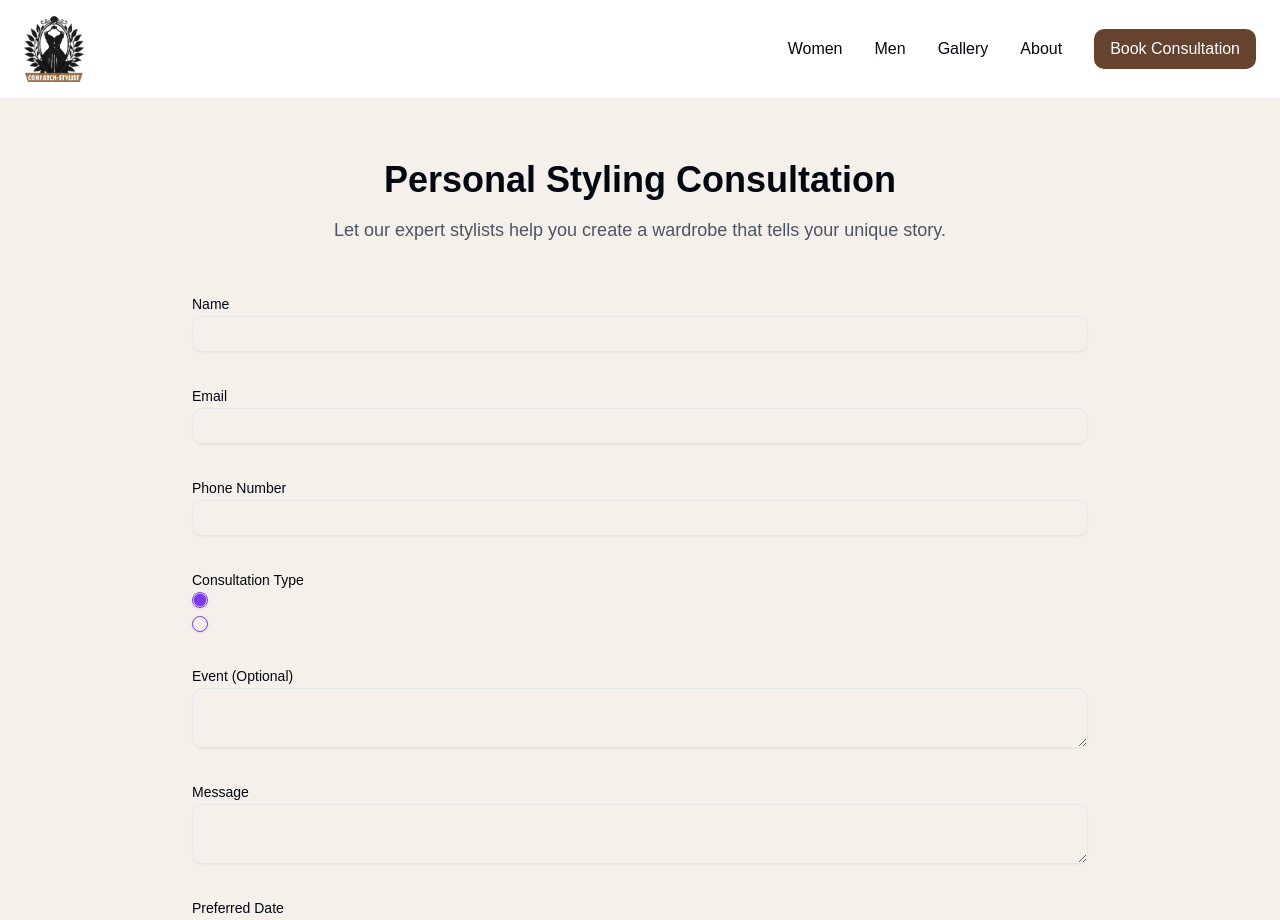
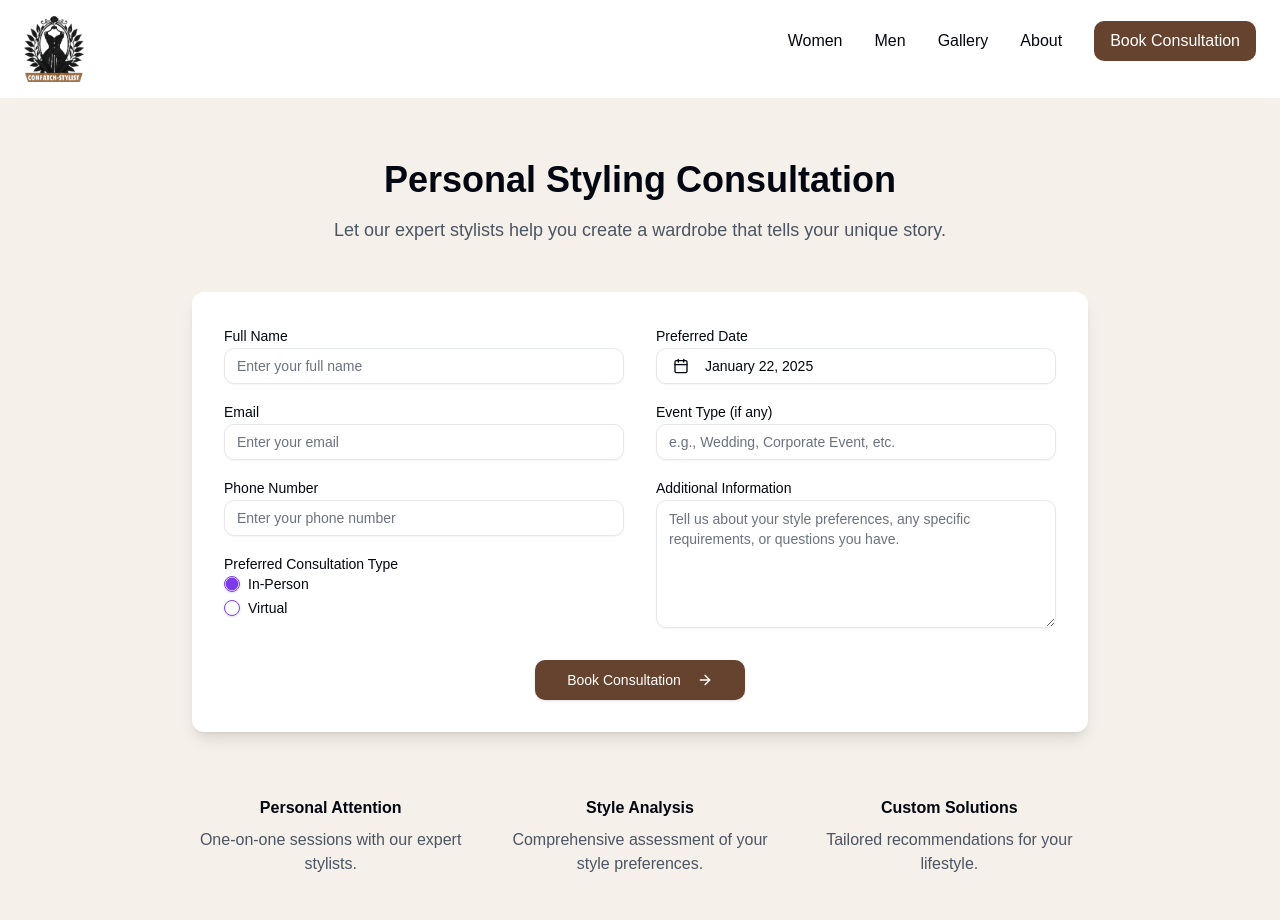
Before and after one commit to GeoffreyPaul3/confatch-stylist, a Next.js app: page /consultation in a window 1280 px wide. Shown: the top 920 px of the page. Built offline with nearby package versions, Linux system fonts and the light colour scheme.

Commit message:
Add react-calendar dependency and update Header component styles

```diff
--- a/app/consultation/page.tsx
+++ b/app/consultation/page.tsx
@@ -1,30 +1,31 @@
-"use client";
+"use client"
 
-import { useState } from "react";
-import { Calendar } from "@/components/ui/calendar";  // Ensure this is using DayPicker or similar
-import { Button } from "@/components/ui/button";
-import { Input } from "@/components/ui/input";
-import { Label } from "@/components/ui/label";
-import { Textarea } from "@/components/ui/textarea";
-import { RadioGroup, RadioGroupItem } from "@/components/ui/radio-group";
-import { CalendarIcon } from "lucide-react"; // Removed ArrowRight since it was not being used
-import { Popover, PopoverContent, PopoverTrigger } from "@/components/ui/popover";
+import { useState } from "react"
+import { Button } from "@/components/ui/button"
+import { Input } from "@/components/ui/input"
+import { Label } from "@/components/ui/label"
+import { Textarea } from "@/components/ui/textarea"
+import { RadioGroup, RadioGroupItem } from "@/components/ui/radio-group"
+import { ArrowRight, CalendarIcon } from "lucide-react"
+import { Popover, PopoverContent, PopoverTrigger } from "@/components/ui/popover"
 import { useToast } from "@/hooks/use-toast";
+import Calendar from "react-calendar";
+import "react-calendar/dist/Calendar.css";
 
 export default function Consultation() {
-  const [date, setDate] = useState<Date | undefined>(undefined); // Change to undefined to avoid `null` assignment issue
-  const [name, setName] = useState("");
-  const [email, setEmail] = useState("");
-  const [phone, setPhone] = useState("");
-  const [consultationType, setConsultationType] = useState("in-person");
-  const [event, setEvent] = useState("");
-  const [message, setMessage] = useState("");
-  const { toast } = useToast();
+  const [date, setDate] = useState<Date | null>(new Date())
+  const [name, setName] = useState("")
+  const [email, setEmail] = useState("")
+  const [phone, setPhone] = useState("")
+  const [consultationType, setConsultationType] = useState("in-person")
+  const [event, setEvent] = useState("")
+  const [message, setMessage] = useState("")
+  const { toast } = useToast()
 
-  const formattedDate = date ? new Intl.DateTimeFormat("en-US", { dateStyle: "long" }).format(date) : null;
+  const formattedDate = date ? new Intl.DateTimeFormat("en-US", { dateStyle: "long" }).format(date) : null
 
   const handleSubmit = async (e: React.FormEvent) => {
-    e.preventDefault();
+    e.preventDefault()
     try {
       const response = await fetch("/api/book-consultation", {
         method: "POST",
@@ -36,27 +37,24 @@ export default function Consultation() {
           email,
           date: formattedDate,
           consultationType,
-          phone,
-          event,
-          message,
         }),
-      });
+      })
 
       if (response.ok) {
         toast({
           title: "Consultation Booked",
           description: "You'll receive a confirmation email shortly.",
-        });
+        })
         // Reset form
-        setName("");
-        setEmail("");
-        setPhone("");
-        setDate(undefined); // Reset to undefined instead of null
-        setConsultationType("in-person");
-        setEvent("");
-        setMessage("");
+        setName("")
+        setEmail("")
+        setPhone("")
+        setDate(null)
+        setConsultationType("in-person")
+        setEvent("")
+        setMessage("")
       } else {
-        throw new Error("Failed to book consultation");
+        throw new Error("Failed to book consultation")
       }
     // eslint-disable-next-line @typescript-eslint/no-unused-vars
     } catch (error) {
@@ -64,9 +62,9 @@ export default function Consultation() {
         title: "Error",
         description: "Failed to book consultation. Please try again.",
         variant: "destructive",
-      });
+      })
     }
-  };
+  }
 
   return (
     <main className="pt-24">
@@ -79,99 +77,141 @@ export default function Consultation() {
             </p>
           </div>
 
-          <form onSubmit={handleSubmit} className="space-y-8">
-            {/* Name Field */}
+          <form onSubmit={handleSubmit} className="space-y-8 bg-white p-8 rounded-lg shadow-lg">
+            <div className="grid md:grid-cols-2 gap-8">
+              <div className="space-y-4">
                 <div>
-              <Label htmlFor="name">Name</Label>
+                  <Label htmlFor="name">Full Name</Label>
                   <Input
                     id="name"
                     value={name}
                     onChange={(e) => setName(e.target.value)}
+                    placeholder="Enter your full name"
+                    aria-label="Full Name"
                     required
                   />
                 </div>
 
-            {/* Email Field */}
                 <div>
                   <Label htmlFor="email">Email</Label>
                   <Input
                     id="email"
+                    type="email"
                     value={email}
                     onChange={(e) => setEmail(e.target.value)}
-                type="email"
+                    placeholder="Enter your email"
+                    aria-label="Email"
                     required
                   />
                 </div>
 
-            {/* Phone Field */}
                 <div>
                   <Label htmlFor="phone">Phone Number</Label>
                   <Input
                     id="phone"
+                    type="tel"
                     value={phone}
                     onChange={(e) => setPhone(e.target.value)}
+                    placeholder="Enter your phone number"
+                    aria-label="Phone Number"
                     required
                   />
                 </div>
 
-            {/* Consultation Type Radio Group */}
                 <div>
-              <Label>Consultation Type</Label>
+                  <Label>Preferred Consultation Type</Label>
                   <RadioGroup value={consultationType} onValueChange={setConsultationType}>
-                <RadioGroupItem value="in-person">
-                  <Label>In-Person</Label>
-                </RadioGroupItem>
-                <RadioGroupItem value="virtual">
-                  <Label>Virtual</Label>
-                </RadioGroupItem>
+                    <div className="flex items-center space-x-2">
+                      <RadioGroupItem value="in-person" id="in-person" />
+                      <Label htmlFor="in-person">In-Person</Label>
+                    </div>
+                    <div className="flex items-center space-x-2">
+                      <RadioGroupItem value="virtual" id="virtual" />
+                      <Label htmlFor="virtual">Virtual</Label>
+                    </div>
                   </RadioGroup>
                 </div>
+              </div>
 
-            {/* Event Description */}
+              <div className="space-y-4">
                 <div>
-              <Label htmlFor="event">Event (Optional)</Label>
-              <Textarea
+                  <Label>Preferred Date</Label>
+                  <Popover>
+                    <PopoverTrigger asChild>
+                      <Button
+                        variant="outline"
+                        className="w-full justify-start text-left font-normal"
+                        aria-label="Pick a date"
+                      >
+                        <CalendarIcon className="mr-2 h-4 w-4" />
+                        {formattedDate || <span>Pick a date</span>}
+                      </Button>
+                    </PopoverTrigger>
+                    <PopoverContent className="w-auto p-0">
+                      <Calendar
+                        onChange={(value) => setDate(value instanceof Date ? value : null)}
+                        value={date}
+                        selectRange={false}
+                        className="react-calendar"
+                      />
+                    </PopoverContent>
+                  </Popover>
+                </div>
+
+                <div>
+                  <Label htmlFor="event">Event Type (if any)</Label>
+                  <Input
                     id="event"
                     value={event}
                     onChange={(e) => setEvent(e.target.value)}
+                    placeholder="e.g., Wedding, Corporate Event, etc."
+                    aria-label="Event Type"
                   />
                 </div>
 
-            {/* Message */}
                 <div>
-              <Label htmlFor="message">Message</Label>
+                  <Label htmlFor="message">Additional Information</Label>
                   <Textarea
                     id="message"
                     value={message}
                     onChange={(e) => setMessage(e.target.value)}
-                required
+                    placeholder="Tell us about your style preferences, any specific requirements, or questions you have."
+                    aria-label="Additional Information"
+                    className="h-32"
                   />
                 </div>
-
-            {/* Calendar */}
-            <div>
-              <Label htmlFor="date">Preferred Date</Label>
-              <Popover>
-                <PopoverTrigger asChild>
-                  <Button variant="outline" className="w-full">
-                    <CalendarIcon className="mr-2 h-4 w-4" />
-                    {formattedDate || "Pick a Date"}
-                  </Button>
-                </PopoverTrigger>
-                <PopoverContent>
-                <Calendar
-                  mode="single"
-                  selected={date}
-                  onSelect={setDate}
-                    className="rounded-md border"/>
-                </PopoverContent>
-              </Popover>
+              </div>
             </div>
 
-            <Button type="submit">Book Consultation</Button>
+            <div className="text-center">
+              <Button
+                type="submit"
+                size="lg"
+                aria-label="Book Consultation"
+                className="bg-brown-600 hover:bg-brown-300 text-white"
+              >
+                Book Consultation
+                <ArrowRight className="ml-2 w-4 h-4" />
+              </Button>
+            </div>
           </form>
+
+          <div className="mt-16 grid md:grid-cols-3 gap-8 text-center">
+            <div>
+              <h3 className="font-semibold mb-2">Personal Attention</h3>
+              <p className="text-gray-600">One-on-one sessions with our expert stylists.</p>
+            </div>
+            <div>
+              <h3 className="font-semibold mb-2">Style Analysis</h3>
+              <p className="text-gray-600">Comprehensive assessment of your style preferences.</p>
+            </div>
+            <div>
+              <h3 className="font-semibold mb-2">Custom Solutions</h3>
+              <p className="text-gray-600">Tailored recommendations for your lifestyle.</p>
+            </div>
+          </div>
         </div>
       </section>
     </main>
-  );
+  )
 }
--- a/components/Header.tsx
+++ b/components/Header.tsx
@@ -11,7 +11,7 @@ const Header = () => {
   const [isSheetOpen, setIsSheetOpen] = useState(false);
 
   const handleLinkClick = () => {
-    setIsSheetOpen(false); // Close the sheet when a link is clicked
+    setIsSheetOpen(false);
   };
 
   return (
@@ -24,7 +24,7 @@ const Header = () => {
             </Link>
 
             {/* Desktop Menu */}
-            <div className="hidden md:flex items-center gap-8">
+            <div className="hidden md:flex items-center gap-8 mb-4">
               <Link href="/women" className="hover:text-primary transition">Women</Link>
               <Link href="/men" className="hover:text-primary transition">Men</Link>
               <Link href="/gallery" className="hover:text-primary transition">Gallery</Link>
--- a/components/ui/calendar.tsx
+++ /dev/null
@@ -1,76 +0,0 @@
-"use client"
-
-import * as React from "react"
-import { ChevronLeft, ChevronRight } from "lucide-react"
-import { DayPicker } from "react-day-picker"
-
-import { cn } from "@/lib/utils"
-import { buttonVariants } from "@/components/ui/button"
-
-export type CalendarProps = React.ComponentProps<typeof DayPicker>
-
-function Calendar({
-  className,
-  classNames,
-  showOutsideDays = true,
-  ...props
-}: CalendarProps) {
-  return (
-    <DayPicker
-      showOutsideDays={showOutsideDays}
-      className={cn("p-3", className)}
-      classNames={{
-        months: "flex flex-col sm:flex-row space-y-4 sm:space-x-4 sm:space-y-0",
-        month: "space-y-4",
-        caption: "flex justify-center pt-1 relative items-center",
-        caption_label: "text-sm font-medium",
-        nav: "space-x-1 flex items-center",
-        nav_button: cn(
-          buttonVariants({ variant: "outline" }),
-          "h-7 w-7 bg-transparent p-0 opacity-50 hover:opacity-100"
-        ),
-        nav_button_previous: "absolute left-1",
-        nav_button_next: "absolute right-1",
-        table: "w-full border-collapse space-y-1",
-        head_row: "flex",
-        head_cell:
-          "text-muted-foreground rounded-md w-8 font-normal text-[0.8rem]",
-        row: "flex w-full mt-2",
-        cell: cn(
-          "relative p-0 text-center text-sm focus-within:relative focus-within:z-20 [&:has([aria-selected])]:bg-accent [&:has([aria-selected].day-outside)]:bg-accent/50 [&:has([aria-selected].day-range-end)]:rounded-r-md",
-          props.mode === "range"
-            ? "[&:has(>.day-range-end)]:rounded-r-md [&:has(>.day-range-start)]:rounded-l-md first:[&:has([aria-selected])]:rounded-l-md last:[&:has([aria-selected])]:rounded-r-md"
-            : "[&:has([aria-selected])]:rounded-md"
-        ),
-        day: cn(
-          buttonVariants({ variant: "ghost" }),
-          "h-8 w-8 p-0 font-normal aria-selected:opacity-100"
-        ),
-        day_range_start: "day-range-start",
-        day_range_end: "day-range-end",
-        day_selected:
-          "bg-primary text-primary-foreground hover:bg-primary hover:text-primary-foreground focus:bg-primary focus:text-primary-foreground",
-        day_today: "bg-accent text-accent-foreground",
-        day_outside:
-          "day-outside text-muted-foreground aria-selected:bg-accent/50 aria-selected:text-muted-foreground",
-        day_disabled: "text-muted-foreground opacity-50",
-        day_range_middle:
-          "aria-selected:bg-accent aria-selected:text-accent-foreground",
-        day_hidden: "invisible",
-        ...classNames,
-      }}
-      components={{
-        IconLeft: ({ className, ...props }) => (
-          <ChevronLeft className={cn("h-4 w-4", className)} {...props} />
-        ),
-        IconRight: ({ className, ...props }) => (
-          <ChevronRight className={cn("h-4 w-4", className)} {...props} />
-        ),
-      }}
-      {...props}
-    />
-  )
-}
-Calendar.displayName = "Calendar"
-
-export { Calendar }
--- a/package.json
+++ b/package.json
@@ -29,6 +29,7 @@
     "lucide-react": "^0.473.0",
     "next": "15.1.5",
     "react": "^19.0.0",
+    "react-calendar": "^5.1.0",
     "react-day-picker": "^9.5.0",
     "react-dom": "^19.0.0",
     "react-type-animation": "^3.2.0",
```
Also changed, not shown: 1 other file (tests, documents, lock files or other folders). Lines whose indentation alone changed are shown as unchanged.
